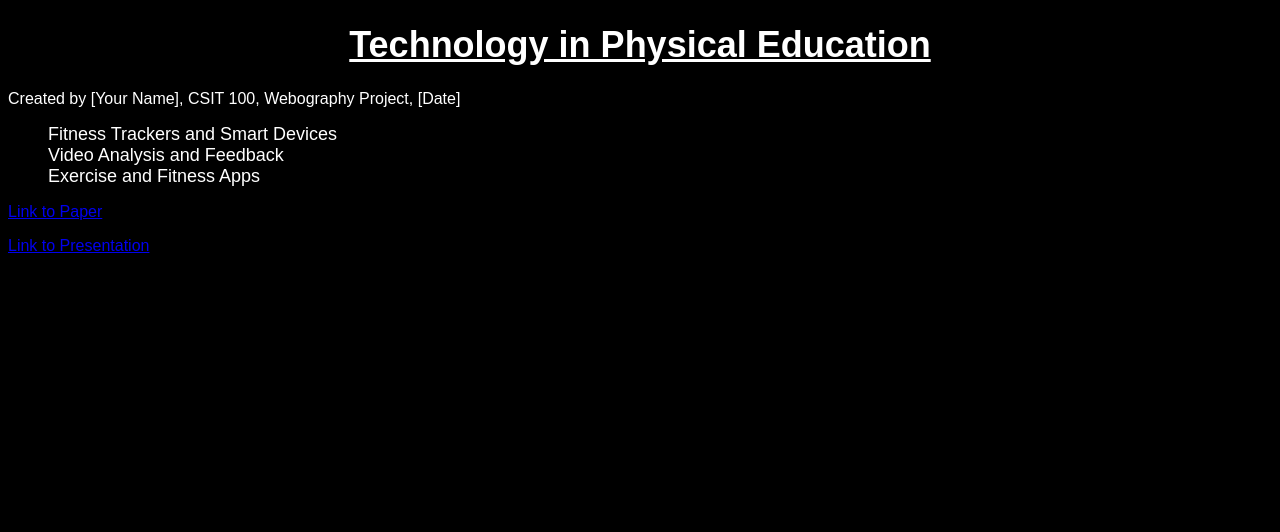
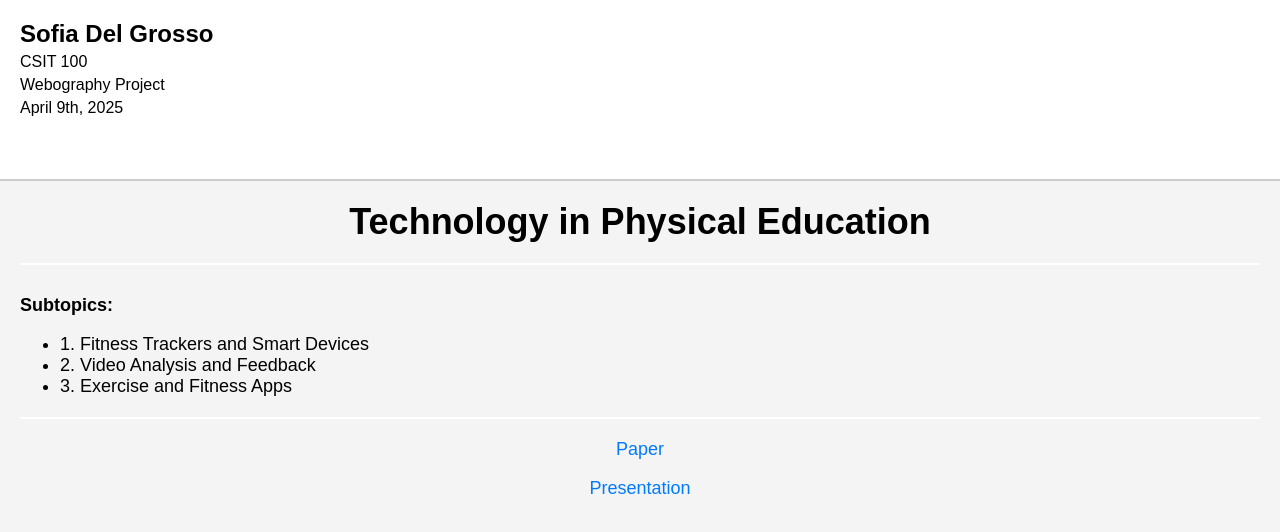
Before and after one commit to sofiadelgrosso/project.html, a plain HTML site: page index.html in a window 1280 px wide. Drawn offline with Linux system fonts and the light colour scheme.

Commit message:
Add files via upload

```diff
--- a/index.html
+++ b/index.html
@@ -6,39 +6,97 @@
     <title>Technology in Physical Education</title>
     <style>
         body {
-            background-color: black;
-            color: white;
             font-family: Arial, sans-serif;
+            margin: 0;
+            padding: 0;
+            background-color: #f4f4f4;
         }
-        h1 {
+
+        header {
+            background-color: #ffffff;
+            padding: 20px;
+            text-align: left;
+            border-bottom: 2px solid #ccc;
+        }
+
+        header h1 {
+            margin: 0;
+            font-size: 24px;
+        }
+
+        header p {
+            margin: 5px 0;
+        }
+
+        hr {
+            border: 0;
+            border-top: 2px solid #ffffff;
+            margin: 20px 0;
+        }
+
+        main {
+            text-align: center;
+            margin: 20px;
+        }
+
+        .title {
             font-size: 36px;
-            text-align: center;
-            text-decoration: underline;
+            font-weight: bold;
         }
-        ul {
-            list-style-type: none;
-        }
-        li a {
-            color: white;
-            text-decoration: none;
+
+        .subtopics {
+            text-align: left;
+            margin-top: 30px;
             font-size: 18px;
         }
-        li a:hover {
-            color: #ffcc00;
+
+        .links {
+            margin-top: 20px;
+            font-size: 18px;
+        }
+
+        a {
+            text-decoration: none;
+            color: #007BFF;
+        }
+
+        a:hover {
+            text-decoration: underline;
         }
     </style>
 </head>
 <body>
-    <h1>Technology in Physical Education</h1>
-    <p>Created by [Your Name], CSIT 100, Webography Project, [Date]</p>
 
-    <ul>
-        <li><a href="subtopic1.html">Fitness Trackers and Smart Devices</a></li>
-        <li><a href="subtopic2.html">Video Analysis and Feedback</a></li>
-        <li><a href="subtopic3.html">Exercise and Fitness Apps</a></li>
-    </ul>
+    <header>
+        <h1>Sofia Del Grosso</h1>
+        <p>CSIT 100</p>
+        <p>Webography Project</p>
+        <p>April 9th, 2025</p>
+        <hr>
+    </header>
 
-    <p><a href="paper.doc">Link to Paper</a></p>
-    <p><a href="presentation.ppt">Link to Presentation</a></p>
+    <main>
+        <div class="title">
+            Technology in Physical Education
+        </div>
+        <hr>
+
+        <div class="subtopics">
+            <p><strong>Subtopics:</strong></p>
+            <ul>
+                <li>1. Fitness Trackers and Smart Devices</li>
+                <li>2. Video Analysis and Feedback</li>
+                <li>3. Exercise and Fitness Apps</li>
+            </ul>
+        </div>
+
+        <hr>
+
+        <div class="links">
+            <p><a href="paper.doc">Paper</a></p>
+            <p><a href="presentation.ppt">Presentation</a></p>
+        </div>
+    </main>
+
 </body>
 </html>
```
